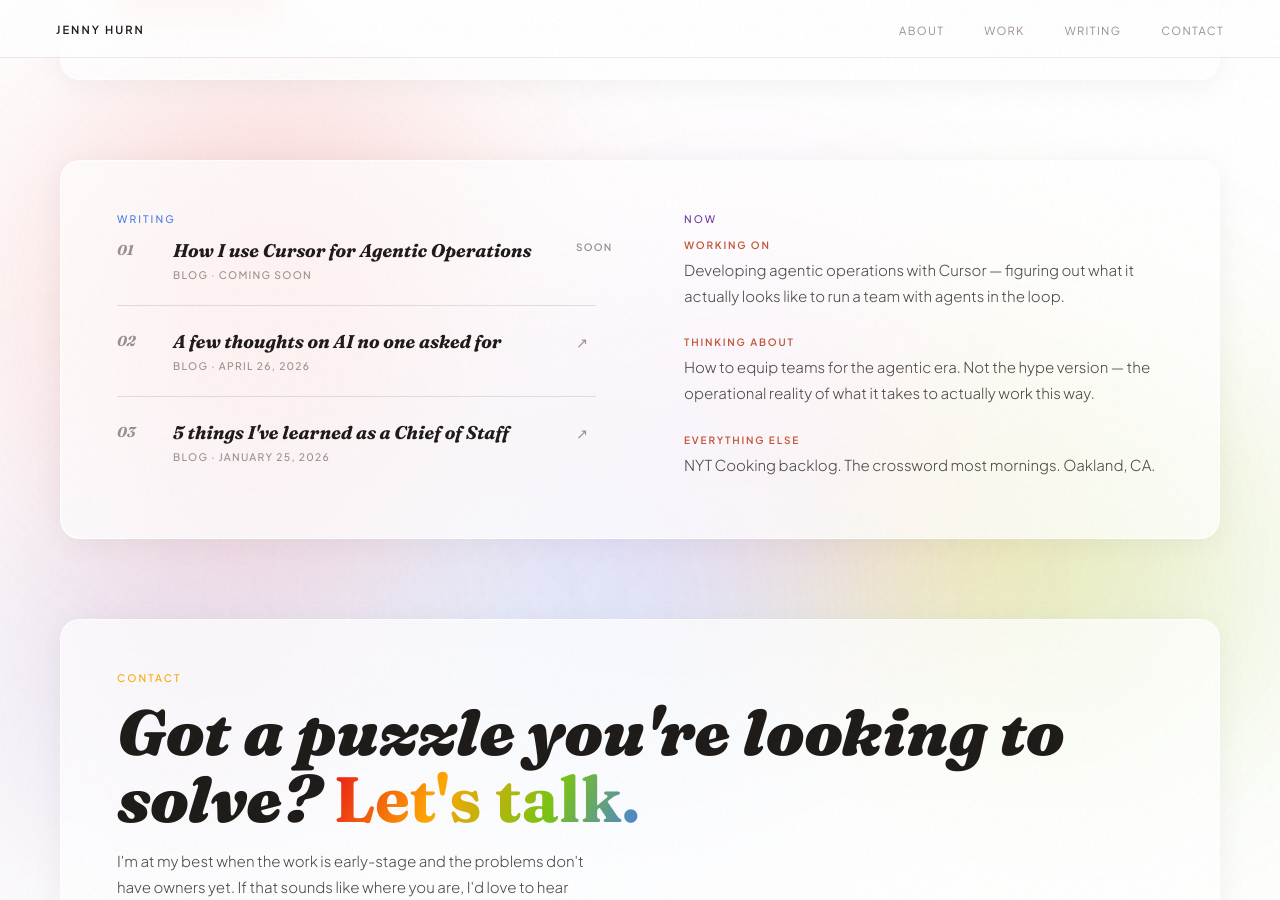
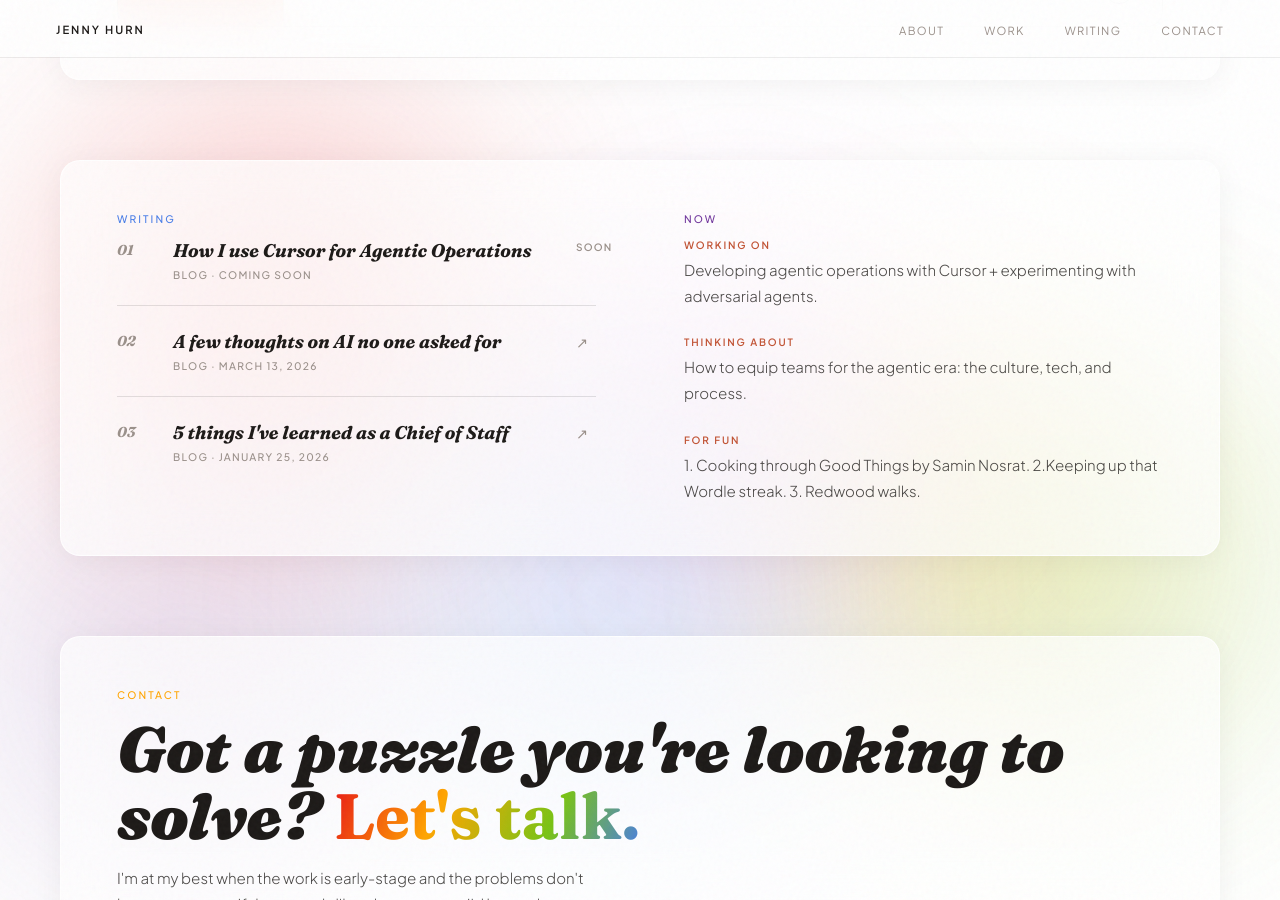
Before and after one commit to jennhurn/website, a Jekyll site: the page index.html, which Jekyll copies as it is, in a window 1280 px wide and 900 px high, scrolled down 4497 px. Built offline with Jekyll 4.4.1, drawn with Linux system fonts in a browser that asks for light colours.

Commit message:
Fix post rendering metadata and homepage text updates.
Made-with: Cursor

```diff
--- a/_layouts/post.html
+++ b/_layouts/post.html
@@ -315,7 +315,7 @@
     </div>
 
     <nav id="nav">
-      <a class="nav-name" href="#top">{{ site.title }}</a>
+      <a class="nav-name" href="{{ site.baseurl }}/">{{ site.title }}</a>
       <ul class="nav-links">
         <li><a href="{{ site.baseurl }}/#about">About</a></li>
         <li><a href="{{ site.baseurl }}/#work">Work</a></li>
--- a/index.html
+++ b/index.html
@@ -1911,7 +1911,7 @@
               <span class="w-n rc4">02</span>
               <div>
                 <p class="w-title">A few thoughts on AI no one asked for</p>
-                <p class="w-tag">Blog · April 26, 2026</p>
+                <p class="w-tag">Blog · March 13, 2026</p>
               </div>
               <span class="w-arr">↗</span>
             </a>
@@ -1930,15 +1930,15 @@
           <div class="now-stack rev">
             <div>
               <p class="now-label rc1">Working on</p>
-              <p class="now-text">Developing agentic operations with Cursor — figuring out what it actually looks like to run a team with agents in the loop.</p>
+              <p class="now-text">Developing agentic operations with Cursor + experimenting with adversarial agents.</p>
             </div>
             <div>
               <p class="now-label rc4">Thinking about</p>
-              <p class="now-text">How to equip teams for the agentic era. Not the hype version — the operational reality of what it takes to actually work this way.</p>
+              <p class="now-text">How to equip teams for the agentic era: the culture, tech, and process.</p>
             </div>
             <div>
-              <p class="now-label rc3">Everything else</p>
-              <p class="now-text">NYT Cooking backlog. The crossword most mornings. Oakland, CA.</p>
+              <p class="now-label rc3">For Fun</p>
+              <p class="now-text">1. Cooking through Good Things by Samin Nosrat. 2.Keeping up that Wordle streak. 3. Redwood walks.</p>
             </div>
           </div>
         </div>
```
Also changed, not shown: _posts/2026-01-25-five-lessons-from-my-first-year-as-cos.md (+2 -2 lines).
